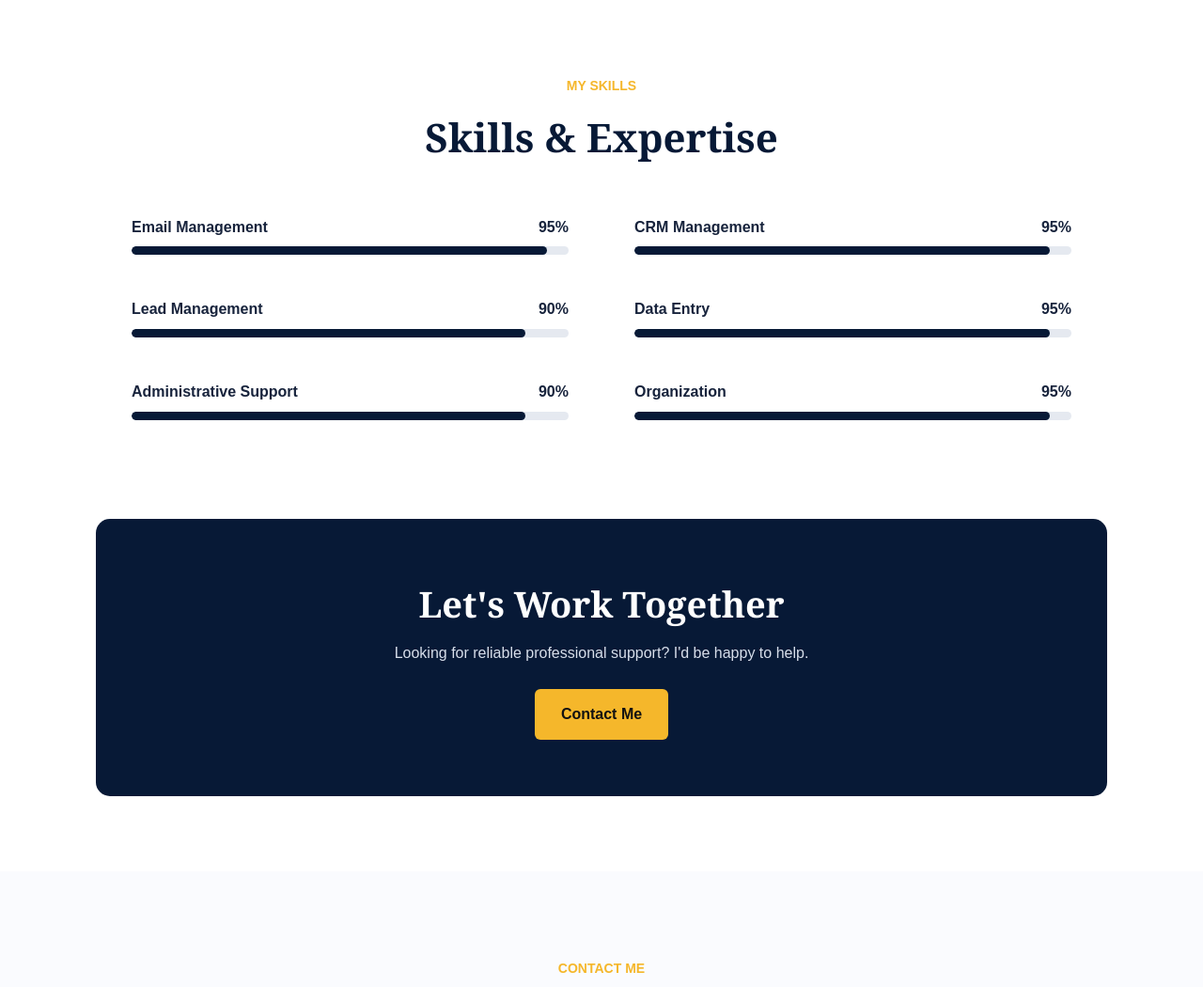
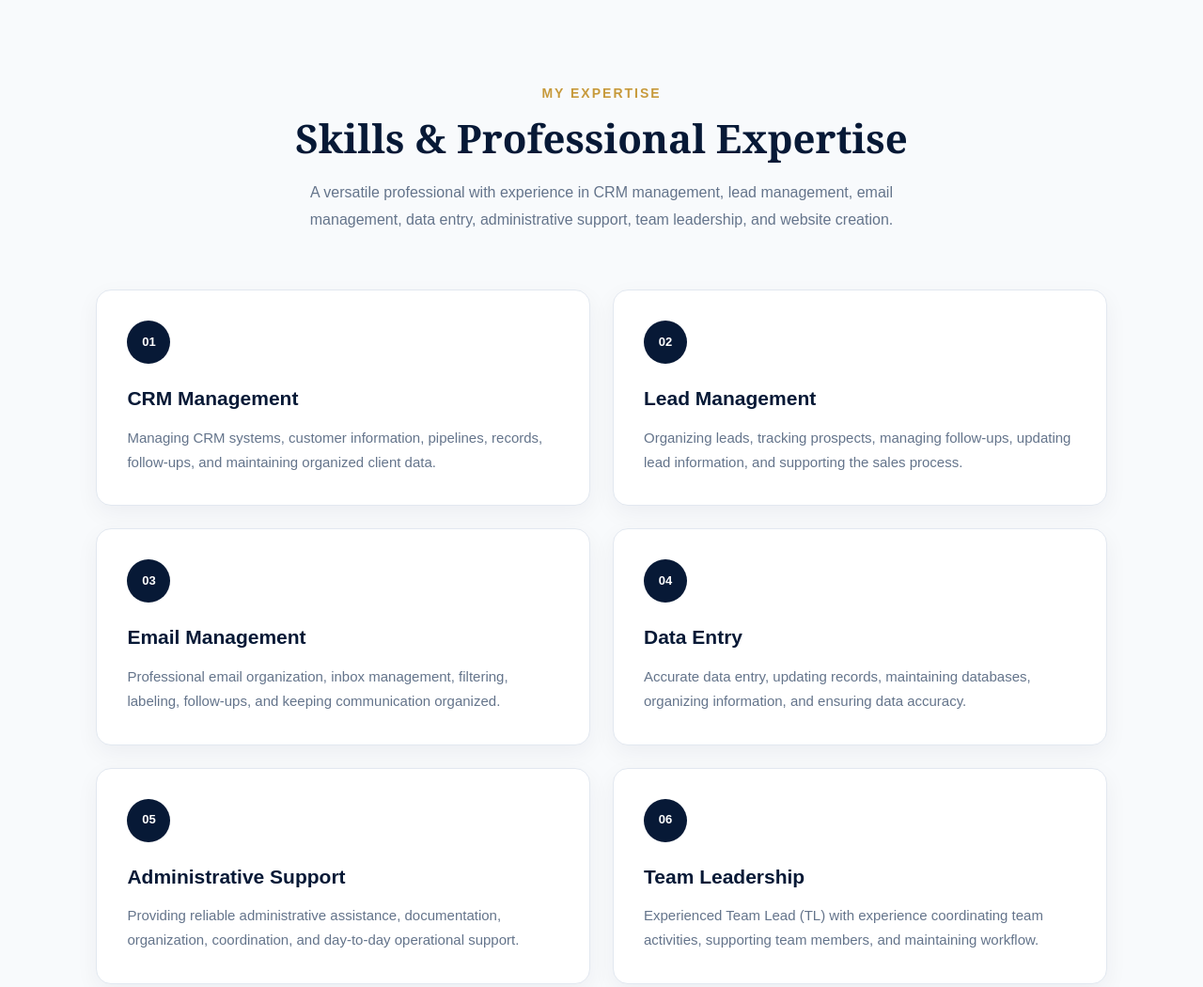
Before and after one commit to Bellabennat/Basma-Al--balaawi-, a plain HTML site: page index.html in a window 1280 px wide. Shown: the part 2160-3210 px from the top of the page at 94% size. Drawn offline with Linux system fonts and the light colour scheme.

Commit message:
Update index.html

```diff
--- a/index.html
+++ b/index.html
@@ -770,104 +770,194 @@
 
 <!-- SKILLS -->
 <section id="skills">
-
     <div class="section-title">
-
-        <span>My Skills</span>
-
-        <h2>Skills & Expertise</h2>
-
+        <span>MY EXPERTISE</span>
+        <h2>Skills & Professional Expertise</h2>
+        <p>
+            A versatile professional with experience in CRM management, lead management,
+            email management, data entry, administrative support, team leadership,
+            and website creation.
+        </p>
     </div>
 
-    <div class="skills">
+    <div class="skills-grid">
 
-        <div class="skill">
-
-            <div class="skill-info">
-                <span>Email Management</span>
-                <span>95%</span>
-            </div>
-
-            <div class="skill-bar">
-                <div class="skill-progress" style="width:95%"></div>
-            </div>
-
+        <div class="skill-card">
+            <div class="skill-icon">01</div>
+            <h3>CRM Management</h3>
+            <p>
+                Managing CRM systems, customer information, pipelines, records,
+                follow-ups, and maintaining organized client data.
+            </p>
         </div>
 
-
-        <div class="skill">
-
-            <div class="skill-info">
-                <span>CRM Management</span>
-                <span>95%</span>
-            </div>
-
-            <div class="skill-bar">
-                <div class="skill-progress" style="width:95%"></div>
-            </div>
-
+        <div class="skill-card">
+            <div class="skill-icon">02</div>
+            <h3>Lead Management</h3>
+            <p>
+                Organizing leads, tracking prospects, managing follow-ups,
+                updating lead information, and supporting the sales process.
+            </p>
         </div>
 
-
-        <div class="skill">
-
-            <div class="skill-info">
-                <span>Lead Management</span>
-                <span>90%</span>
-            </div>
-
-            <div class="skill-bar">
-                <div class="skill-progress" style="width:90%"></div>
-            </div>
-
+        <div class="skill-card">
+            <div class="skill-icon">03</div>
+            <h3>Email Management</h3>
+            <p>
+                Professional email organization, inbox management, filtering,
+                labeling, follow-ups, and keeping communication organized.
+            </p>
         </div>
 
-
-        <div class="skill">
-
-            <div class="skill-info">
-                <span>Data Entry</span>
-                <span>95%</span>
-            </div>
-
-            <div class="skill-bar">
-                <div class="skill-progress" style="width:95%"></div>
-            </div>
-
+        <div class="skill-card">
+            <div class="skill-icon">04</div>
+            <h3>Data Entry</h3>
+            <p>
+                Accurate data entry, updating records, maintaining databases,
+                organizing information, and ensuring data accuracy.
+            </p>
         </div>
 
-
-        <div class="skill">
-
-            <div class="skill-info">
-                <span>Administrative Support</span>
-                <span>90%</span>
-            </div>
-
-            <div class="skill-bar">
-                <div class="skill-progress" style="width:90%"></div>
-            </div>
-
+        <div class="skill-card">
+            <div class="skill-icon">05</div>
+            <h3>Administrative Support</h3>
+            <p>
+                Providing reliable administrative assistance, documentation,
+                organization, coordination, and day-to-day operational support.
+            </p>
         </div>
 
+        <div class="skill-card">
+            <div class="skill-icon">06</div>
+            <h3>Team Leadership</h3>
+            <p>
+                Experienced Team Lead (TL) with experience coordinating team
+                activities, supporting team members, and maintaining workflow.
+            </p>
+        </div>
 
-        <div class="skill">
+        <div class="skill-card">
+            <div class="skill-icon">07</div>
+            <h3>Website Creation</h3>
+            <p>
+                Creating and managing professional websites, editing website
+                content, and maintaining web pages using modern tools.
+            </p>
+        </div>
 
-            <div class="skill-info">
-                <span>Organization</span>
-                <span>95%</span>
-            </div>
-
-            <div class="skill-bar">
-                <div class="skill-progress" style="width:95%"></div>
-            </div>
-
+        <div class="skill-card">
+            <div class="skill-icon">08</div>
+            <h3>Organization & Coordination</h3>
+            <p>
+                Strong organizational skills with the ability to manage multiple
+                tasks, prioritize work, and coordinate activities efficiently.
+            </p>
         </div>
 
     </div>
-
 </section>
 
+<style>
+    #skills {
+        padding: 100px 8%;
+        background: #f8fafc;
+    }
+
+    #skills .section-title {
+        text-align: center;
+        max-width: 850px;
+        margin: 0 auto 60px;
+    }
+
+    #skills .section-title span {
+        display: block;
+        margin-bottom: 12px;
+        color: #c79a3b;
+        font-size: 14px;
+        font-weight: 700;
+        letter-spacing: 2px;
+        text-transform: uppercase;
+    }
+
+    #skills .section-title h2 {
+        margin: 0 0 18px;
+        color: #071936;
+        font-size: 42px;
+        line-height: 1.2;
+    }
+
+    #skills .section-title p {
+        margin: 0 auto;
+        color: #64748b;
+        font-size: 16px;
+        line-height: 1.8;
+        max-width: 720px;
+    }
+
+    #skills .skills-grid {
+        max-width: 1150px;
+        margin: 0 auto;
+        display: grid;
+        grid-template-columns: repeat(2, 1fr);
+        gap: 24px;
+    }
+
+    #skills .skill-card {
+        background: #ffffff;
+        padding: 32px;
+        border: 1px solid #e2e8f0;
+        border-radius: 16px;
+        transition: all 0.3s ease;
+        box-shadow: 0 8px 25px rgba(7, 25, 54, 0.05);
+    }
+
+    #skills .skill-card:hover {
+        transform: translateY(-6px);
+        border-color: #c79a3b;
+        box-shadow: 0 15px 35px rgba(7, 25, 54, 0.10);
+    }
+
+    #skills .skill-icon {
+        width: 46px;
+        height: 46px;
+        display: flex;
+        align-items: center;
+        justify-content: center;
+        margin-bottom: 20px;
+        border-radius: 50%;
+        background: #071936;
+        color: #ffffff;
+        font-size: 13px;
+        font-weight: 700;
+    }
+
+    #skills .skill-card h3 {
+        margin: 0 0 12px;
+        color: #071936;
+        font-size: 21px;
+    }
+
+    #skills .skill-card p {
+        margin: 0;
+        color: #64748b;
+        font-size: 15px;
+        line-height: 1.75;
+    }
+
+    @media (max-width: 768px) {
+        #skills {
+            padding: 70px 5%;
+        }
+
+        #skills .section-title h2 {
+            font-size: 32px;
+        }
+
+        #skills .skills-grid {
+            grid-template-columns: 1fr;
+        }
+    }
+</style>
 
 <!-- CALL TO ACTION -->
 <div class="cta">
```
